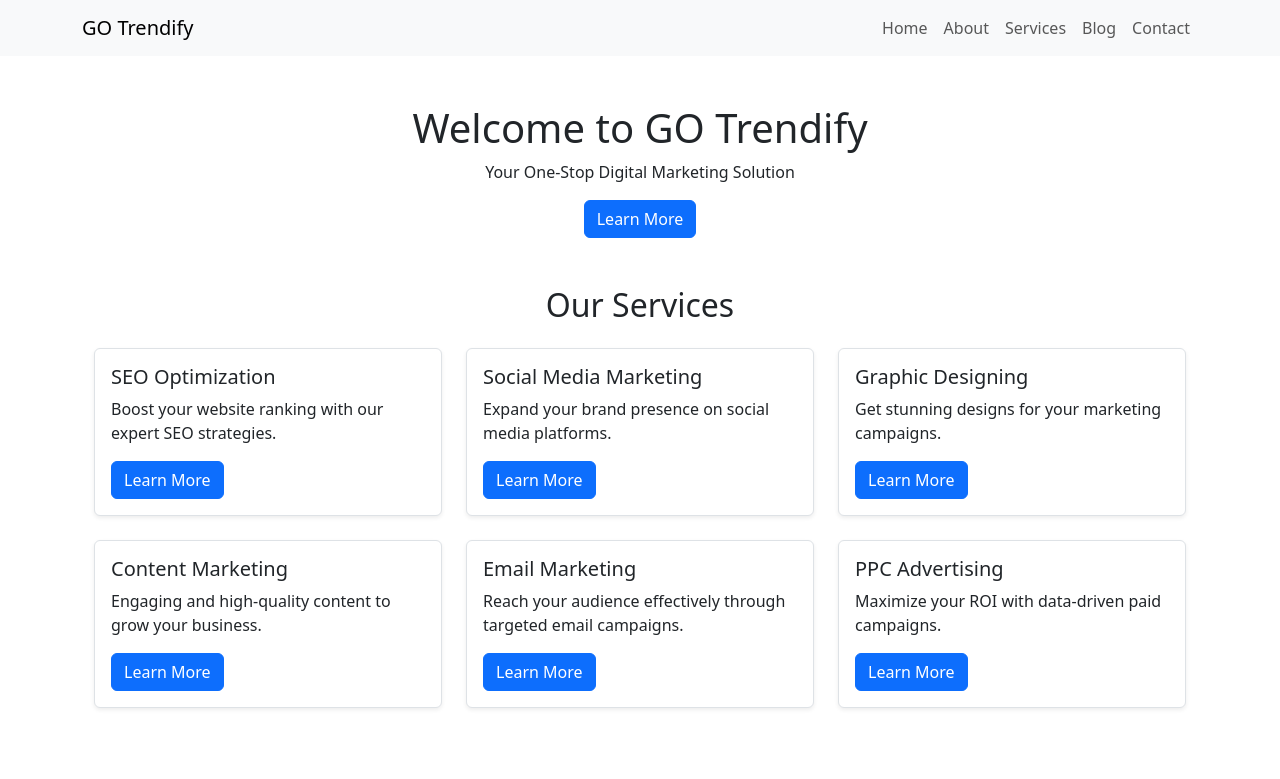
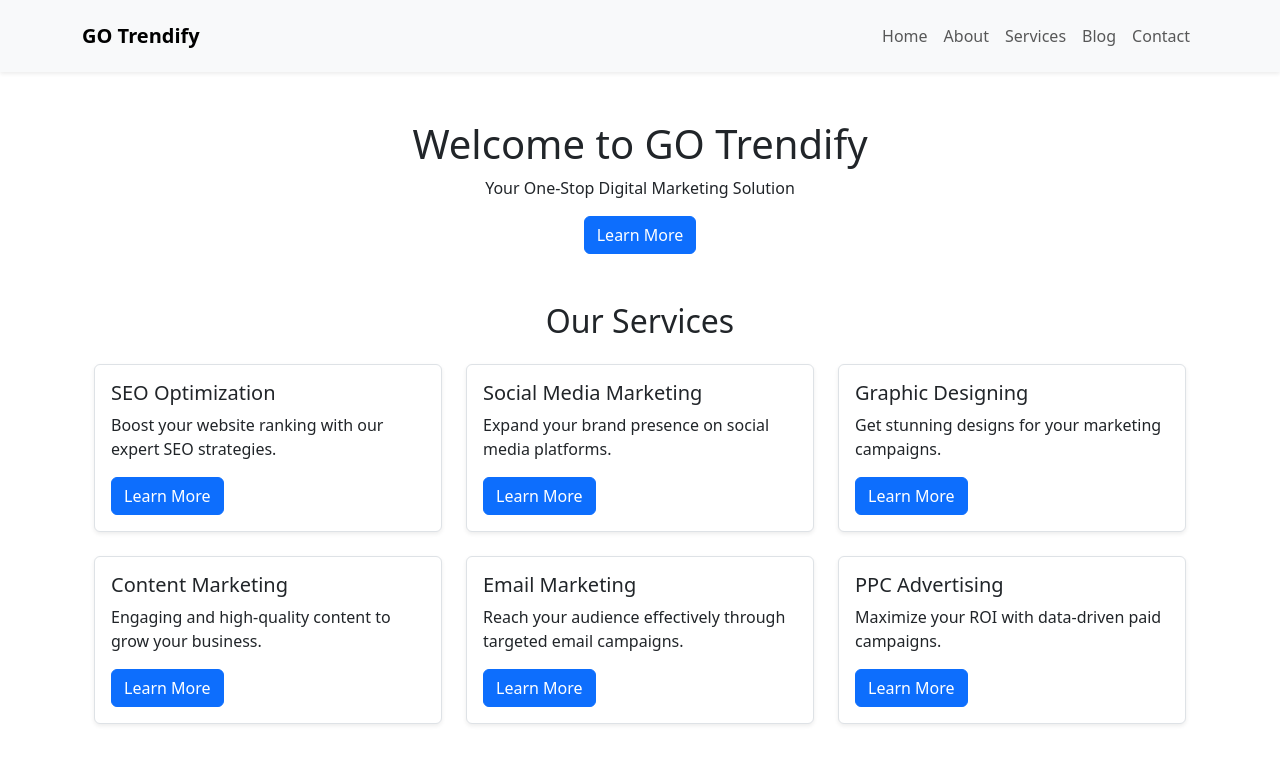
Before and after one commit to vsvivek2006/Go_tredify, a React (Create React App) app: page / in a window 1280 px wide. Shown: the top 779 px of the page. Built offline with nearby package versions, Linux system fonts and the light colour scheme.

Commit message:
Updated responsive Navbar

```diff
--- a/src/components/Navbar.js
+++ b/src/components/Navbar.js
@@ -1,22 +1,41 @@
-import React from "react";
+import React, { useState } from "react";
 import { Link } from "react-router-dom";
 import "bootstrap/dist/css/bootstrap.min.css";
+import { FaBars, FaTimes } from "react-icons/fa";
 
 const Navbar = () => {
+  const [isOpen, setIsOpen] = useState(false);
+
   return (
-    <nav className="navbar navbar-expand-lg navbar-light bg-light">
+    <nav className="navbar navbar-expand-lg navbar-light bg-light shadow-sm p-3">
       <div className="container">
-        <Link className="navbar-brand" to="/">GO Trendify</Link>
-        <button className="navbar-toggler" type="button" data-bs-toggle="collapse" data-bs-target="#navbarNav">
-          <span className="navbar-toggler-icon"></span>
+        <Link className="navbar-brand fw-bold" to="/">
+          GO Trendify
+        </Link>
+        <button
+          className="navbar-toggler border-0"
+          type="button"
+          onClick={() => setIsOpen(!isOpen)}
+        >
+          {isOpen ? <FaTimes size={25} /> : <FaBars size={25} />}
         </button>
-        <div className="collapse navbar-collapse" id="navbarNav">
-          <ul className="navbar-nav ms-auto">
-            <li className="nav-item"><Link className="nav-link" to="/">Home</Link></li>
-            <li className="nav-item"><Link className="nav-link" to="/about">About</Link></li>
-            <li className="nav-item"><Link className="nav-link" to="/services">Services</Link></li>
-            <li className="nav-item"><Link className="nav-link" to="/blog">Blog</Link></li>
-            <li className="nav-item"><Link className="nav-link" to="/contact">Contact</Link></li>
+        <div className={`collapse navbar-collapse ${isOpen ? "show" : ""}`} id="navbarNav">
+          <ul className="navbar-nav ms-auto text-center text-lg-start">
+            <li className="nav-item">
+              <Link className="nav-link" to="/">Home</Link>
+            </li>
+            <li className="nav-item">
+              <Link className="nav-link" to="/about">About</Link>
+            </li>
+            <li className="nav-item">
+              <Link className="nav-link" to="/services">Services</Link>
+            </li>
+            <li className="nav-item">
+              <Link className="nav-link" to="/blog">Blog</Link>
+            </li>
+            <li className="nav-item">
+              <Link className="nav-link" to="/contact">Contact</Link>
+            </li>
           </ul>
         </div>
       </div>
```
